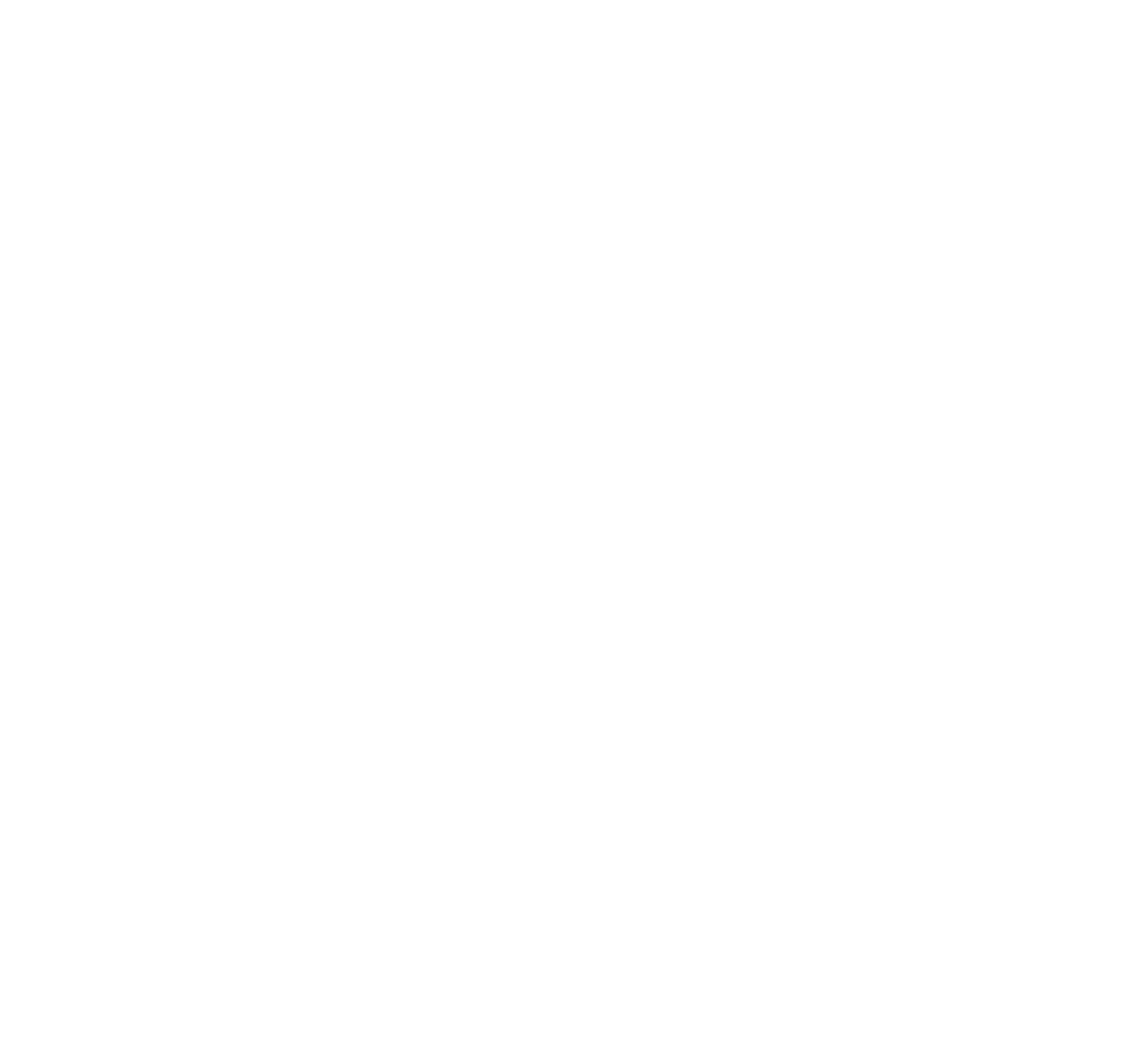
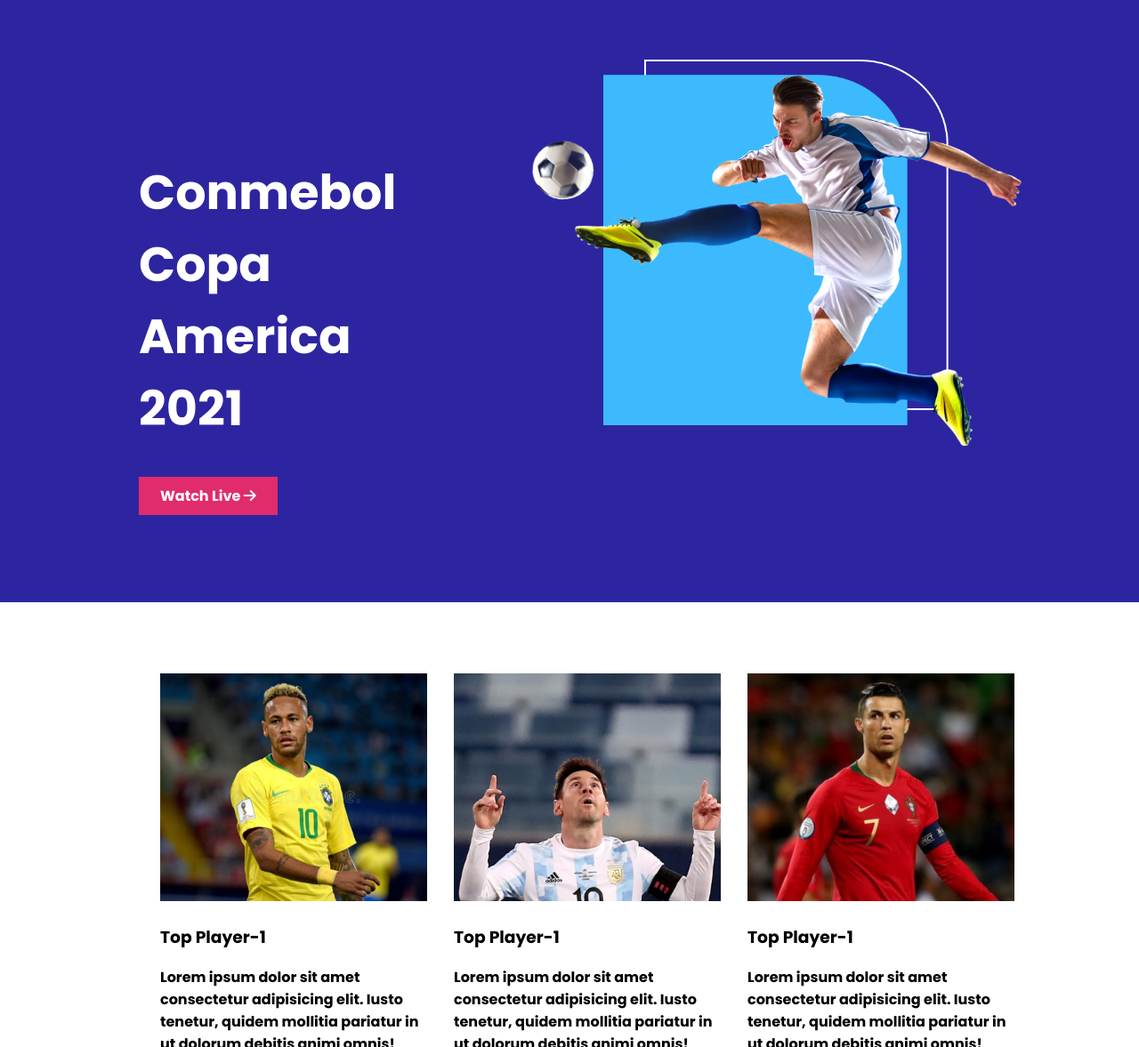
Before and after one commit to toufikcse/Football-Website, a plain HTML site: page index.html in a window 1280 px wide. Shown: the top 1177 px of the page at 89% size. Before the commit the page ends 800 px from the top, so only its background shows below. Drawn offline with Linux system fonts and the light colour scheme.

Commit message:
middle section done

```diff
--- a/index.html
+++ b/index.html
@@ -5,8 +5,97 @@
     <meta http-equiv="X-UA-Compatible" content="IE=edge">
     <meta name="viewport" content="width=device-width, initial-scale=1.0">
     <title>Football Website</title>
+    <!-- font aswome -->
+    <script src="https://kit.fontawesome.com/cb64d8ed69.js" crossorigin="anonymous"></script>
+    <!-- stylesheet -->
+    <link rel="stylesheet" href="styles/style.css">
 </head>
 <body>
+    <!-- header start-->
+    <header>
+        <section class="header-section">
+            <div class="top-left">
+                <h2>Conmebol Copa America 2021</h2>
 
+                <div>
+                    <a class="watch-live" href="">Watch Live <i class="fas fa-arrow-right"></i></a>
+                    <span></span>
+                </div>
+            </div>
+            <div class="top-right">
+                <img src="images/banner.png" alt="">
+            </div>
+        </section>
+    </header>
+    <!-- header end -->
+
+    <!-- main section -->
+    <main>
+        <section class="player-section">
+            <div class="players">
+                <div class="player">
+                    <img src="images/players/player-1.png" alt="">
+                    <h3 class="player-name">Top Player-1</h3>
+                    <p>Lorem ipsum dolor sit amet consectetur adipisicing elit. Iusto tenetur, quidem mollitia pariatur in ut dolorum debitis animi omnis! Quidem.</p>
+                </div>
+                <div class="player">
+                    <img src="images/players/player-2.png" alt="">
+                    <h3 class="player-name">Top Player-1</h3>
+                    <p>Lorem ipsum dolor sit amet consectetur adipisicing elit. Iusto tenetur, quidem mollitia pariatur in ut dolorum debitis animi omnis! Quidem.</p>
+                </div>
+                <div class="player">
+                    <img src="images/players/player-3.png" alt="">
+                    <h3 class="player-name">Top Player-1</h3>
+                    <p>Lorem ipsum dolor sit amet consectetur adipisicing elit. Iusto tenetur, quidem mollitia pariatur in ut dolorum debitis animi omnis! Quidem.</p>
+                </div>
+                <div class="player">
+                    <img src="images/players/player-4.png" alt="">
+                    <h3 class="player-name">Top Player-1</h3>
+                    <p>Lorem ipsum dolor sit amet consectetur adipisicing elit. Iusto tenetur, quidem mollitia pariatur in ut dolorum debitis animi omnis! Quidem.</p>
+                </div>
+                <div class="player">
+                    <img src="images/players/player-5.png" alt="">
+                    <h3 class="player-name">Top Player-1</h3>
+                    <p>Lorem ipsum dolor sit amet consectetur adipisicing elit. Iusto tenetur, quidem mollitia pariatur in ut dolorum debitis animi omnis! Quidem.</p>
+                </div>
+                <div class="player">
+                    <img src="images/players/player-6.png" alt="">
+                    <h3 class="player-name">Top Player-1</h3>
+                    <p>Lorem ipsum dolor sit amet consectetur adipisicing elit. Iusto tenetur, quidem mollitia pariatur in ut dolorum debitis animi omnis! Quidem.</p>
+                </div>
+                <div class="player">
+                    <img src="images/players/player-7.png" alt="">
+                    <h3 class="player-name">Top Player-1</h3>
+                    <p>Lorem ipsum dolor sit amet consectetur adipisicing elit. Iusto tenetur, quidem mollitia pariatur in ut dolorum debitis animi omnis! Quidem.</p>
+                </div>
+                <div class="player">
+                    <img src="images/players/player-8.png" alt="">
+                    <h3 class="player-name">Top Player-1</h3>
+                    <p>Lorem ipsum dolor sit amet consectetur adipisicing elit. Iusto tenetur, quidem mollitia pariatur in ut dolorum debitis animi omnis! Quidem.</p>
+                </div>
+                <div class="player">
+                    <img src="images/players/player-9.png" alt="">
+                    <h3 class="player-name">Top Player-1</h3>
+                    <p>Lorem ipsum dolor sit amet consectetur adipisicing elit. Iusto tenetur, quidem mollitia pariatur in ut dolorum debitis animi omnis! Quidem.</p>
+                </div>
+                <div class="player">
+                    <img src="images/players/player-10.png" alt="">
+                    <h3 class="player-name">Top Player-1</h3>
+                    <p>Lorem ipsum dolor sit amet consectetur adipisicing elit. Iusto tenetur, quidem mollitia pariatur in ut dolorum debitis animi omnis! Quidem.</p>
+                </div>
+                <div class="player">
+                    <img src="images/players/player-11.png" alt="">
+                    <h3 class="player-name">Top Player-1</h3>
+                    <p>Lorem ipsum dolor sit amet consectetur adipisicing elit. Iusto tenetur, quidem mollitia pariatur in ut dolorum debitis animi omnis! Quidem.</p>
+                </div>
+                <div class="player">
+                    <img src="images/players/player-12.png" alt="">
+                    <h3 class="player-name">Top Player-1</h3>
+                    <p>Lorem ipsum dolor sit amet consectetur adipisicing elit. Iusto tenetur, quidem mollitia pariatur in ut dolorum debitis animi omnis! Quidem.</p>
+                </div>
+            </div>
+
+        </section>
+    </main>
 </body>
 </html>
--- a/styles/style.css
+++ b/styles/style.css
@@ -0,0 +1,65 @@
+/* font awsome */
+@import url('https://fonts.googleapis.com/css2?family=Poppins:wght@700&display=swap');
+
+/* common style */
+
+body{
+    margin: 0;
+    font-family: 'Poppins', sans-serif;
+}
+
+/* header styles */
+.header-section{
+    background-color: #2D25A0;
+    height: 677px;
+    display: flex;
+}
+.top-left{
+    margin-left: 156px;
+    margin-right: 90px;
+    margin-top: 131px;
+}
+.top-left h2{
+    color: white;
+    font-size: 54px;
+}
+.top-right img{
+    width: 556px;
+    height: 438px;
+    padding-top: 67px;
+    padding-right: 130px;
+    padding-left: 0;
+}
+.watch-live{
+    width: 24px;
+    height: 24px;
+    background-color: #E02C6D;
+    text-decoration: none;
+    color: white;
+    padding: 10px 24px;
+}
+/* middle section */
+.player-section{
+    margin-top: 80px;
+    margin-left: 180px;
+    margin-right: 210px;
+}
+.players{
+    display: grid;
+    grid-template-columns: repeat(3, 1fr);
+    grid-row-gap: 45px;
+    grid-column-gap: 30px;
+}
+.player{
+    width: 300px;
+    height: 426px;
+}
+.player img{
+    width: 300px;
+    height: 256px;
+}
+.player p{
+    width: 300px;
+    height: 104px;
+    font-weight: 400px;
+}
```
